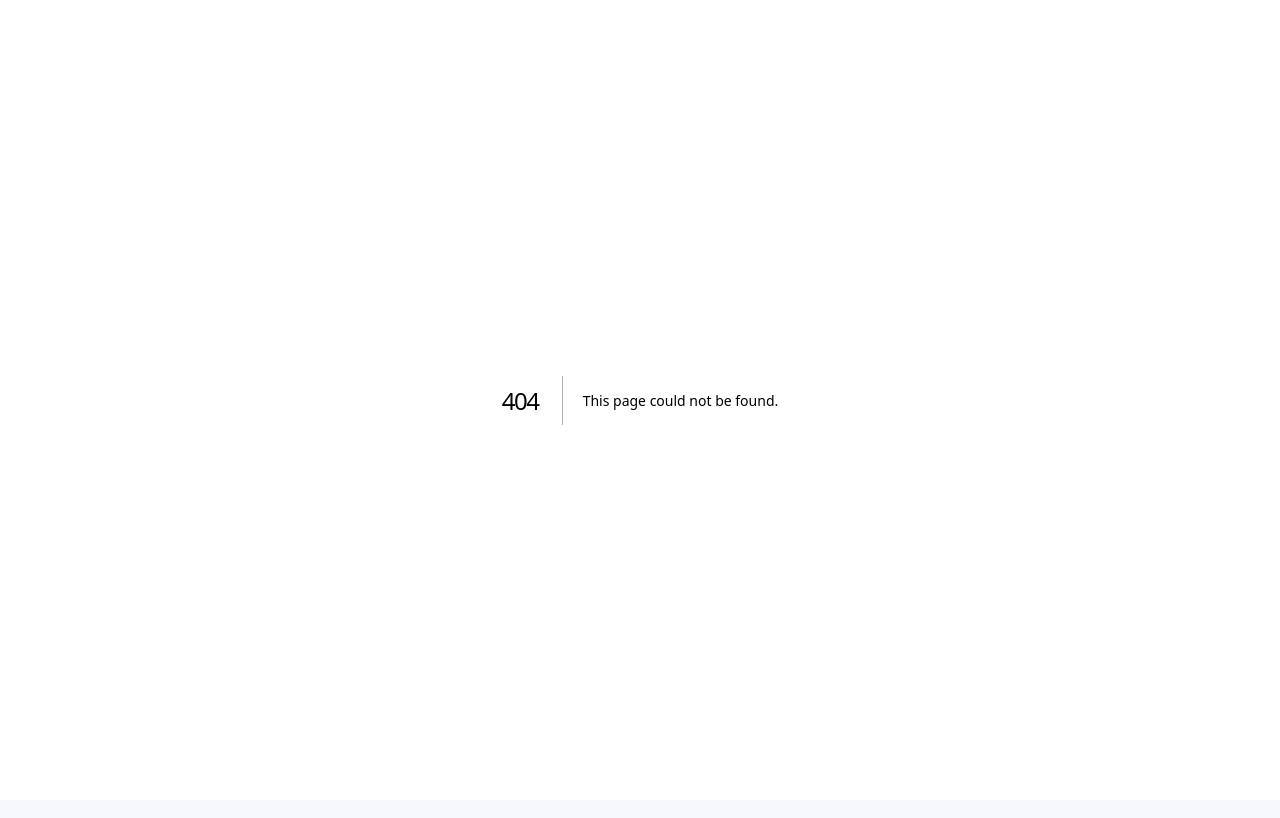
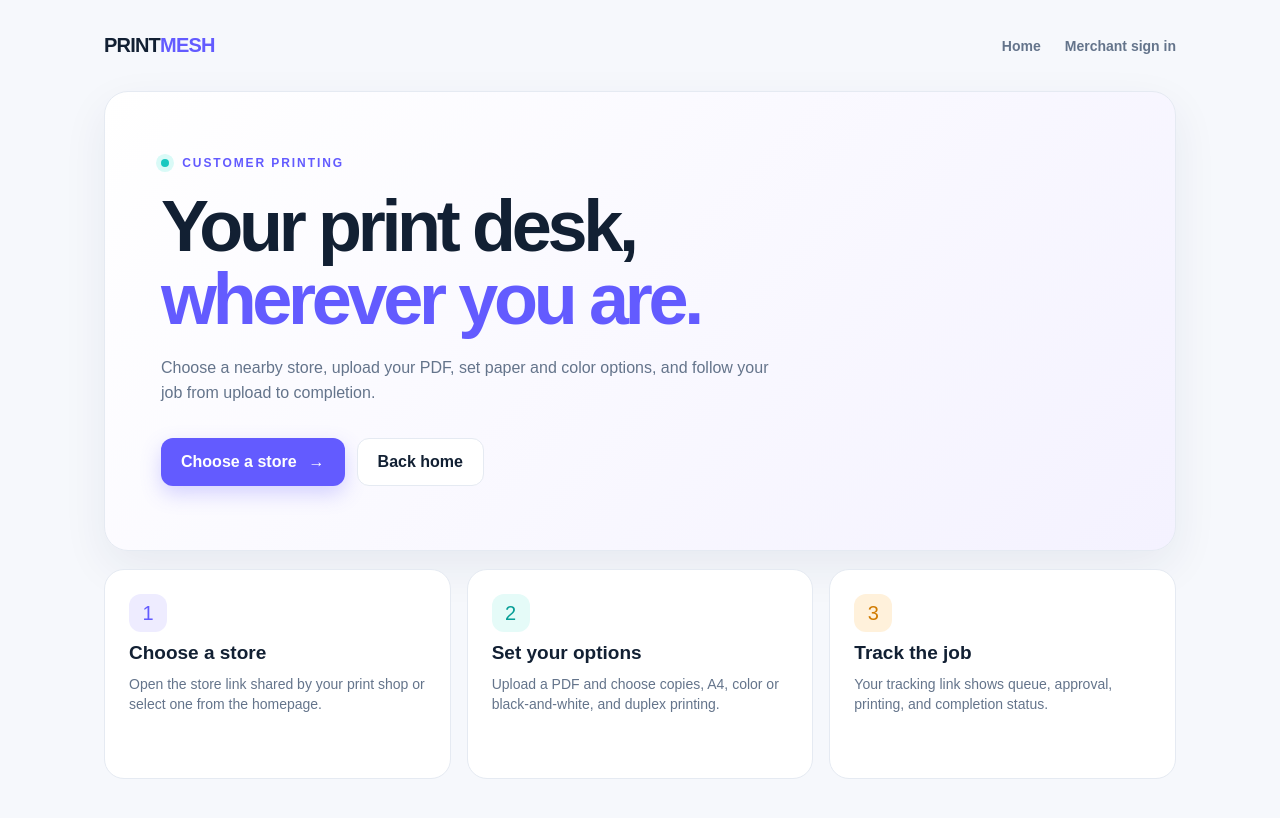
Before and after one commit to akshith-png/PrintMesh, a Next.js app in the folder apps/web/: page /customer in a window 1280 px wide. Before the commit this address had no page. Shown: the top 818 px of the page. Built offline with nearby package versions, Linux system fonts and the light colour scheme.

Commit message:
add customer dashboard entry point

```diff
--- /dev/null
+++ b/apps/web/src/app/customer/page.tsx
@@ -0,0 +1,20 @@
+import Link from "next/link";
+
+export default function CustomerDashboard() {
+  return (
+    <main className="page-shell">
+      <nav className="topbar"><Link className="brand" href="/">PRINT<span>MESH</span></Link><div className="nav-links"><Link href="/">Home</Link><Link href="/merchant/login">Merchant sign in</Link></div></nav>
+      <section className="card hero-card">
+        <div className="hero-kicker"><span className="pulse" /> CUSTOMER PRINTING</div>
+        <h1>Your print desk,<br /><em>wherever you are.</em></h1>
+        <p className="muted">Choose a nearby store, upload your PDF, set paper and color options, and follow your job from upload to completion.</p>
+        <div className="hero-actions"><Link className="button primary" href="/#stores">Choose a store <span>→</span></Link><Link className="button secondary" href="/">Back home</Link></div>
+      </section>
+      <section className="audience-grid">
+        <div className="audience-card customer"><span className="audience-icon">1</span><strong>Choose a store</strong><span>Open the store link shared by your print shop or select one from the homepage.</span></div>
+        <div className="audience-card merchant"><span className="audience-icon">2</span><strong>Set your options</strong><span>Upload a PDF and choose copies, A4, color or black-and-white, and duplex printing.</span></div>
+        <div className="audience-card owner"><span className="audience-icon">3</span><strong>Track the job</strong><span>Your tracking link shows queue, approval, printing, and completion status.</span></div>
+      </section>
+    </main>
+  );
+}
--- a/apps/web/src/app/page.tsx
+++ b/apps/web/src/app/page.tsx
@@ -13,7 +13,7 @@ export default async function Home() {
 
   return (
     <main className="page-shell">
-      <nav className="topbar"><Link className="brand" href="/">PRINT<span>MESH</span></Link><div className="nav-links"><Link href="#stores">Find a store</Link><Link href="/merchant/login">Merchant sign in</Link><Link className="nav-owner" href="/admin">Owner console</Link></div></nav>
+      <nav className="topbar"><Link className="brand" href="/">PRINT<span>MESH</span></Link><div className="nav-links"><Link href="/customer">Customer dashboard</Link><Link href="#stores">Find a store</Link><Link href="/merchant/login">Merchant sign in</Link><Link className="nav-owner" href="/admin">Owner console</Link></div></nav>
       <section className="card hero-card">
         <div className="hero-kicker"><span className="pulse" /> PRINTING, SIMPLIFIED</div><h1>Print nearby.<br /><em>Track every page.</em></h1>
         <p className="muted">Choose a store, upload your PDF, set the print options, and follow the job from submission to completion.</p>
```
